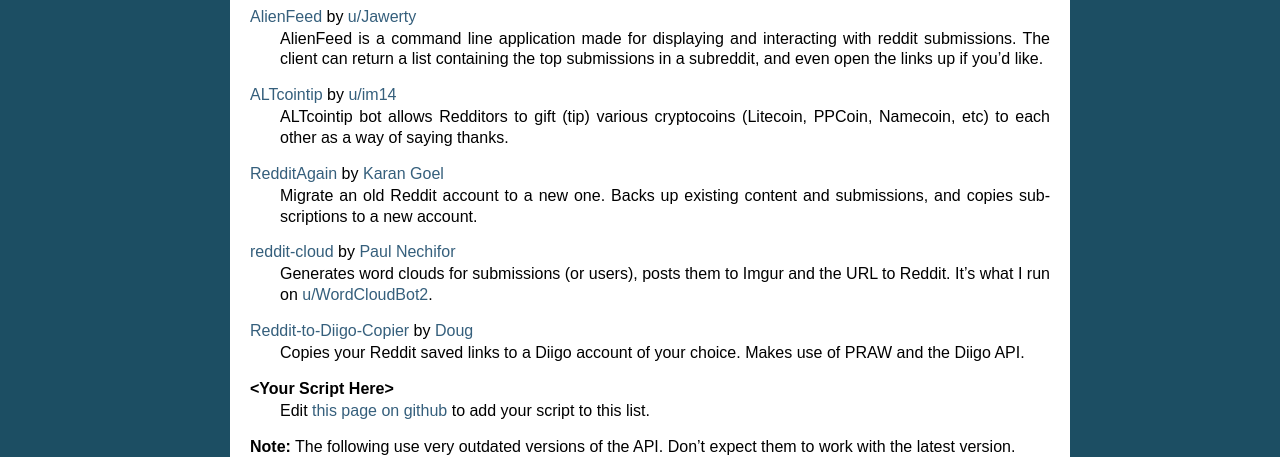
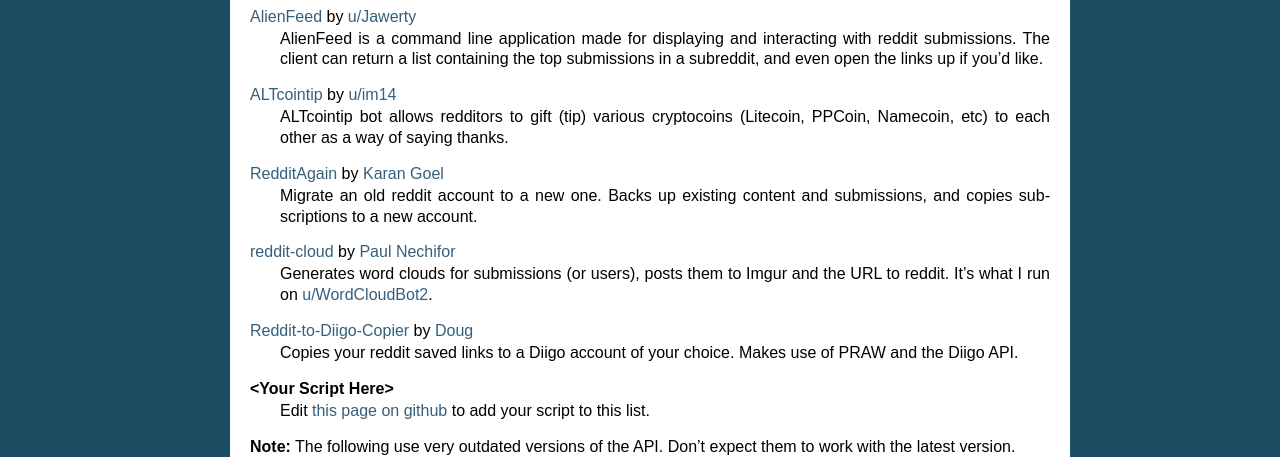
Before and after one commit to praw-dev/praw, a Sphinx documentation site: the page built from docs/pages/useful_scripts.rst, in a window 1280 px wide. Shown: the part 1262-1719 px from the top of the page. Built offline with Sphinx 7.4.7, drawn with Linux system fonts in a browser that asks for light colours; part of the change alters nothing that is shown.

```diff
--- a/docs/pages/useful_scripts.rst
+++ b/docs/pages/useful_scripts.rst
@@ -85,20 +85,20 @@ this page to add in more.
     submissions in a subreddit, and even open the links up if you'd like.
 
 `ALTcointip`_ by `u/im14 <http://www.reddit.com/user/im14>`_
-    ALTcointip bot allows Redditors to gift (tip) various cryptocoins (Litecoin,
-    PPCoin, Namecoin, etc) to each other as a way of saying thanks.
+    ALTcointip bot allows redditors to gift (tip) various cryptocoins
+    (Litecoin, PPCoin, Namecoin, etc) to each other as a way of saying thanks.
 
 `RedditAgain`_ by `Karan Goel <http://www.github.com/thekarangoel>`_
-    Migrate an old Reddit account to a new one. Backs up existing content
-    and submissions, and copies subscriptions to a new account.
+    Migrate an old reddit account to a new one. Backs up existing content and
+    submissions, and copies subscriptions to a new account.
 
 `reddit-cloud`_ by `Paul Nechifor <http://www.github.com/paul-nechifor>`_
     Generates word clouds for submissions (or users), posts them to Imgur and
-    the URL to Reddit. It's what I run on
+    the URL to reddit. It's what I run on
     `u/WordCloudBot2 <http://www.reddit.com/user/WordCloudBot2>`_.
 
-`Reddit-to-Diigo-Copier <http://www.github.com/OdinsHat/Reddit-to-Diigo-Copier>`_ by `Doug <http://www.github.com/OdinsHat>`_
-    Copies your Reddit saved links to a Diigo account of your choice. Makes use
+`Reddit-to-Diigo-Copier`_ by `Doug <http://www.github.com/OdinsHat>`_
+    Copies your reddit saved links to a Diigo account of your choice. Makes use
     of PRAW and the Diigo API.
 
 **\<Your Script Here\>**
@@ -132,6 +132,8 @@ them to work with the latest version.
 .. _`reddit-analysis`: https://github.com/rhiever/reddit-analysis
 .. _`RedditAgain`: https://github.com/thekarangoel/RedditAgain
 .. _`reddit-cloud`: https://github.com/paul-nechifor/reddit-cloud
+.. _`Reddit-to-Diigo-Copier`:
+    http://www.github.com/OdinsHat/Reddit-to-Diigo-Copier
 .. _`r/diablo flair infographic generator`:
     https://github.com/xiphirx/rdiablo-flair-infographic-generator
 .. _`VideoLinkBot`: https://github.com/dmarx/VideoLinkBot
```
